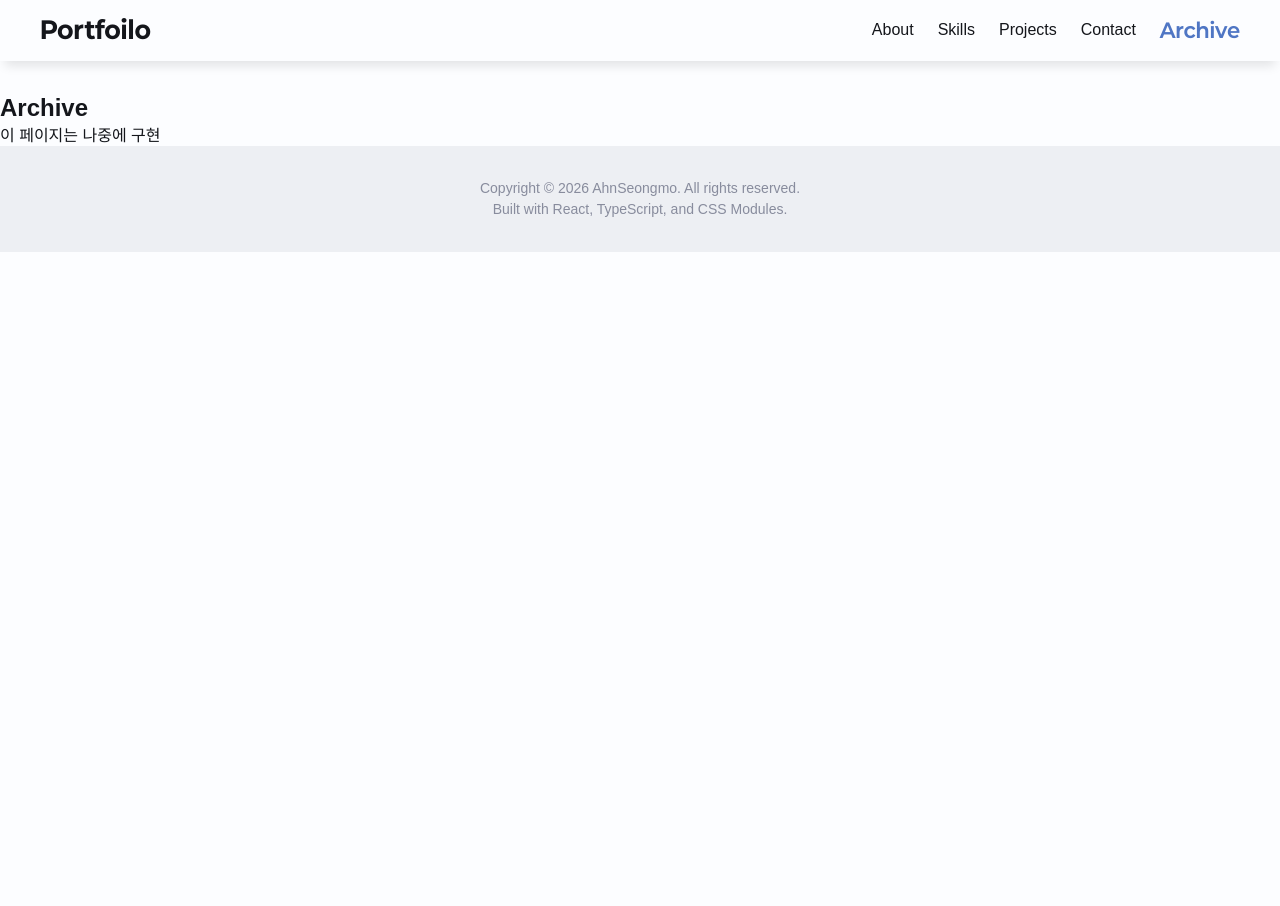
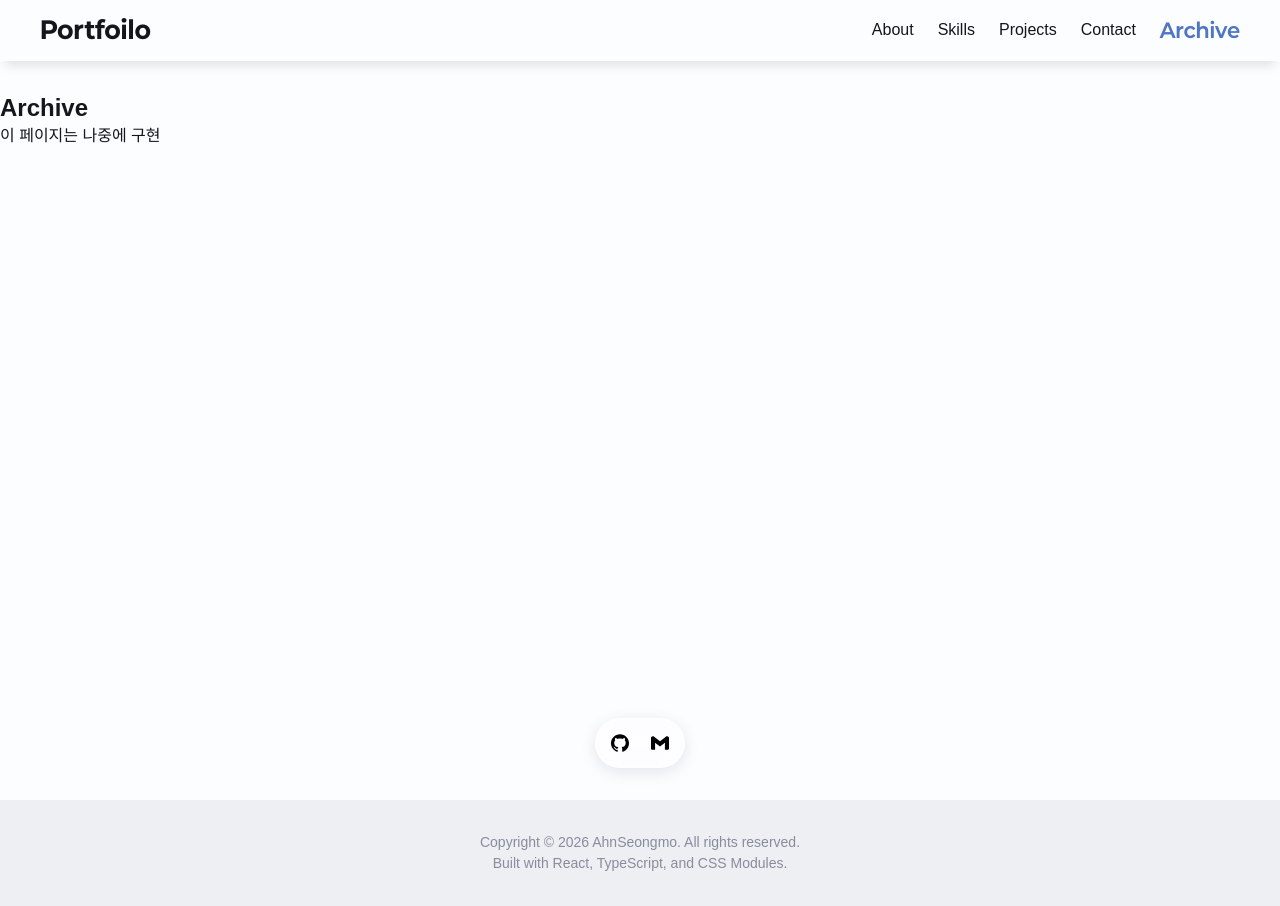
Before and after one commit to SeongmoAhn/Portfolio-Site, a React (Vite) app: page /archive in a window 1280 px wide. Before the commit the page ends 800 px from the top, so only its background shows below. Built offline with nearby package versions, Linux system fonts and the light colour scheme; a web font is replaced by a local one.

Commit message:
플로팅 버튼 추가

```diff
--- a/src/App.tsx
+++ b/src/App.tsx
@@ -1,5 +1,7 @@
 import Header from './components/common/Header/Header.tsx'
 import Footer from './components/common/Footer/Footer.tsx'
+import TopButton from './components/common/TopButton/TopButton.tsx'
+import ContactButton from './components/common/ContactButton/ContactButton.tsx'
 import Home from './pages/Home/Home.tsx'
 import Archive from './pages/Archive/Archive.tsx'
 import {Routes, Route} from "react-router-dom"
@@ -18,6 +20,8 @@ function App() {
       </main>
 
       <Footer/>
+      <TopButton/>
+      <ContactButton/>
     </div>
   )
 }
--- /dev/null
+++ b/src/components/common/ContactButton/ContactButton.module.css
@@ -0,0 +1,44 @@
+.container {
+    position: fixed;
+    left: 50%;
+    bottom: 32px;
+    transform: translateX(-50%);
+    display: flex;
+    align-items: center;
+    gap: 8px;
+    padding: 8px;
+    border-radius: var(--radius-pill);
+    background: rgba(255, 255, 255, 0.25);
+    backdrop-filter: blur(24px) saturate(220%);
+    -webkit-backdrop-filter: blur(24px) saturate(220%);
+    border: 1px solid rgba(255, 255, 255, 0.5);
+    box-shadow:
+        inset 0 1px 0 rgba(255, 255, 255, 0.6),
+        0 4px 16px rgba(20, 22, 27, 0.1);
+}
+
+.button {
+    display: flex;
+    align-items: center;
+    justify-content: center;
+    width: 32px;
+    height: 32px;
+    border-radius: var(--radius-pill);
+    transition: background-color 0.15s ease;
+}
+
+.button:hover {
+    background: rgba(20, 22, 27, 0.08);
+}
+
+.icon {
+    width: 18px;
+    height: 18px;
+    object-fit: contain;
+}
+
+@media (max-width: 720px) {
+    .container {
+        bottom: 20px;
+    }
+}
--- /dev/null
+++ b/src/components/common/ContactButton/ContactButton.tsx
@@ -0,0 +1,25 @@
+import styles from "./ContactButton.module.css";
+import {contactItems} from "../../../data/contact.ts";
+
+const floatingTypes = ["github", "email"];
+
+export default function ContactButton() {
+  const items = contactItems.filter((item) => floatingTypes.includes(item.type));
+
+  return (
+    <div className={styles.container}>
+      {items.map((item) => (
+        <a
+          key={item.type}
+          href={item.href}
+          target={item.type === "github" ? "_blank" : undefined}
+          rel={item.type === "github" ? "noopener noreferrer" : undefined}
+          className={styles.button}
+          aria-label={item.label}
+        >
+          <img src={item.icon ?? ""} alt="" className={styles.icon}/>
+        </a>
+      ))}
+    </div>
+  );
+}
--- /dev/null
+++ b/src/components/common/TopButton/TopButton.module.css
@@ -0,0 +1,40 @@
+.button {
+    position: fixed;
+    right: 32px;
+    bottom: 32px;
+    width: 48px;
+    height: 48px;
+    border-radius: var(--radius-pill);
+    display: flex;
+    align-items: center;
+    justify-content: center;
+    color: var(--gray-900);
+    background: rgba(255, 255, 255, 0.25);
+    backdrop-filter: blur(24px) saturate(220%);
+    -webkit-backdrop-filter: blur(24px) saturate(220%);
+    border: 1px solid rgba(255, 255, 255, 0.5);
+    box-shadow:
+        inset 0 1px 0 rgba(255, 255, 255, 0.6),
+        0 4px 16px rgba(20, 22, 27, 0.1);
+    opacity: 0;
+    pointer-events: none;
+    transform: translateY(8px);
+    transition: opacity 0.2s ease, transform 0.2s ease, background-color 0.15s ease;
+}
+
+.button.visible {
+    opacity: 1;
+    pointer-events: auto;
+    transform: translateY(0);
+}
+
+.button:hover {
+    background: rgba(125, 169, 255, 0.3);
+}
+
+@media (max-width: 720px) {
+    .button {
+        right: 20px;
+        bottom: 20px;
+    }
+}
--- /dev/null
+++ b/src/components/common/TopButton/TopButton.tsx
@@ -0,0 +1,33 @@
+import {useCallback, useEffect, useState} from "react";
+import styles from "./TopButton.module.css";
+
+export default function TopButton() {
+  const [visible, setVisible] = useState(false);
+
+  useEffect(() => {
+    const handleScroll = () => {
+      setVisible(window.scrollY > window.innerHeight * 0.5);
+    };
+    handleScroll();
+    window.addEventListener("scroll", handleScroll);
+    return () => window.removeEventListener("scroll", handleScroll);
+  }, []);
+
+  const scrollToTop = useCallback(() => {
+    window.scrollTo({top: 0, behavior: "smooth"});
+  }, []);
+
+  return (
+    <button
+      type="button"
+      onClick={scrollToTop}
+      className={`${styles.button} ${visible ? styles.visible : ""}`}
+      aria-label="맨 위로 이동"
+    >
+      <svg viewBox="0 0 24 24" width="20" height="20" fill="none" stroke="currentColor" strokeWidth="2.5" strokeLinecap="round" strokeLinejoin="round">
+        <path d="M12 19V5"/>
+        <path d="M6 11l6-6 6 6"/>
+      </svg>
+    </button>
+  );
+}
--- a/src/index.css
+++ b/src/index.css
@@ -75,7 +75,8 @@ ol {
 }
 
 .section {
-    /*min-height: 100vh;*/
+    min-height: calc(100vh - var(--header-height));
     padding-top: calc(var(--header-height) * 0.3);
+    padding-bottom: 4rem;
     scroll-margin-top: var(--header-height);
 }
--- a/src/pages/Home/sections/About/About.module.css
+++ b/src/pages/Home/sections/About/About.module.css
@@ -20,7 +20,7 @@
 }
 
 .eyebrow {
-    font: var(--font-small);
+    font: var(--font-h2);
     font-weight: 700;
     letter-spacing: 0.06em;
     color: var(--blue-700);
--- a/src/pages/Home/sections/Contact/Contact.module.css
+++ b/src/pages/Home/sections/Contact/Contact.module.css
@@ -1,7 +1,3 @@
-.section {
-    min-height: 80vh;
-}
-
 .title {
     font: var(--font-h1);
 }
--- a/src/pages/Home/sections/Experience/Experience.module.css
+++ /dev/null
@@ -1,3 +0,0 @@
-.section {
-    min-height: 100vh;
-}
--- a/src/pages/Home/sections/Skills/Skills.module.css
+++ b/src/pages/Home/sections/Skills/Skills.module.css
@@ -1,7 +1,3 @@
-.section {
-    margin-bottom: 2rem;
-}
-
 .title {
     font: var(--font-h1);
     margin-bottom: 2rem;
```
